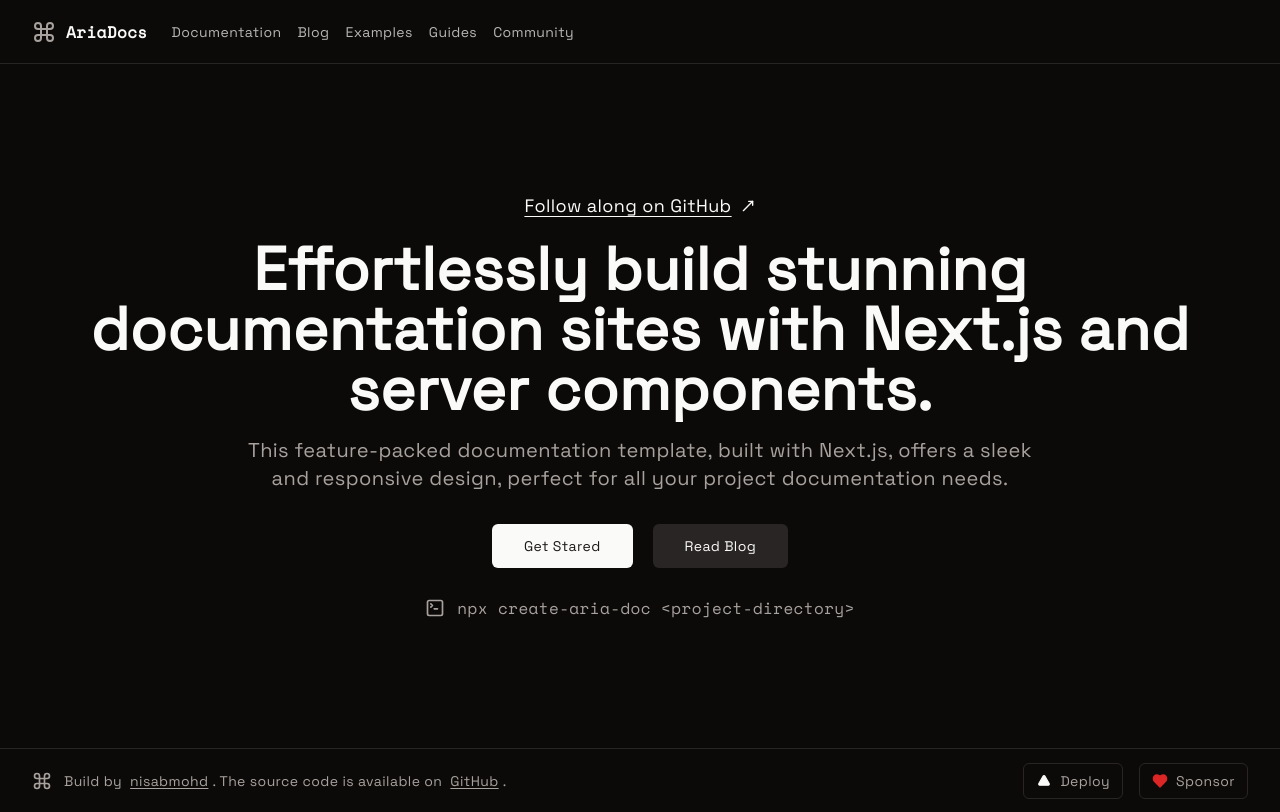
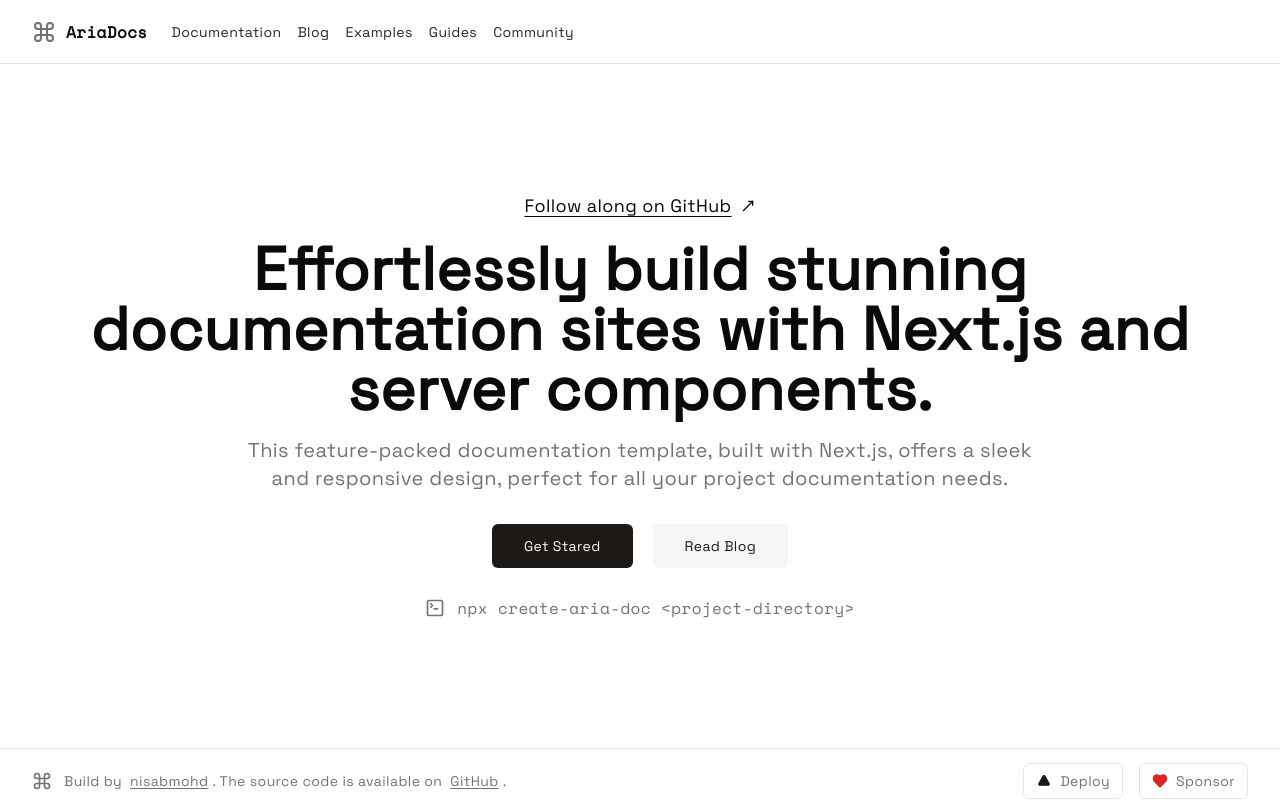
Before and after one commit to Maheshwarreddy970/blackboxai, a Next.js app: page / in a window 1280 px wide. Built offline with nearby package versions, Linux system fonts and the light colour scheme.

Commit message:
solving error

```diff
--- a/app/layout.tsx
+++ b/app/layout.tsx
@@ -38,9 +38,7 @@ export default function RootLayout({
         suppressHydrationWarning
       >
         <ThemeProvider
-          attribute="class"
           defaultTheme="dark"
-          disableTransitionOnChange
         >
           <Navbar />
           <main className="sm:container mx-auto w-[90vw] h-auto scroll-smooth">
```
Also changed, not shown: components/navbar.tsx (+4 -4 lines).
